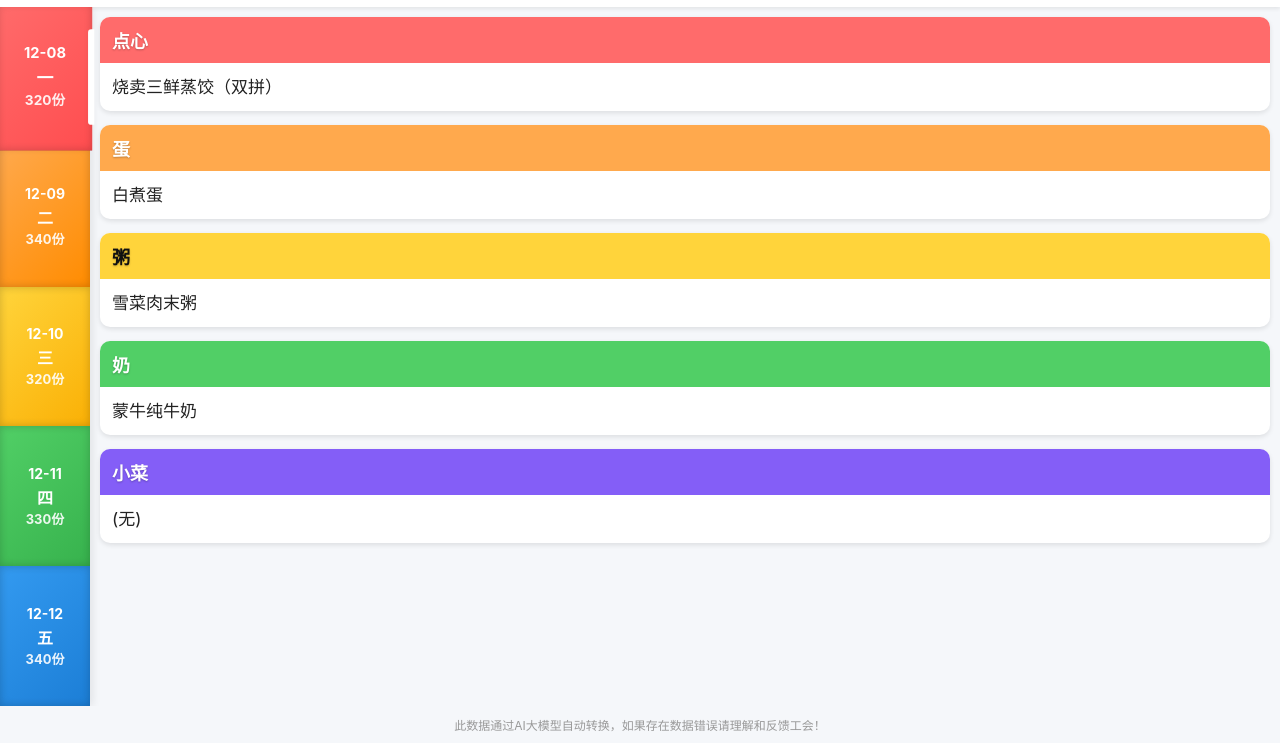
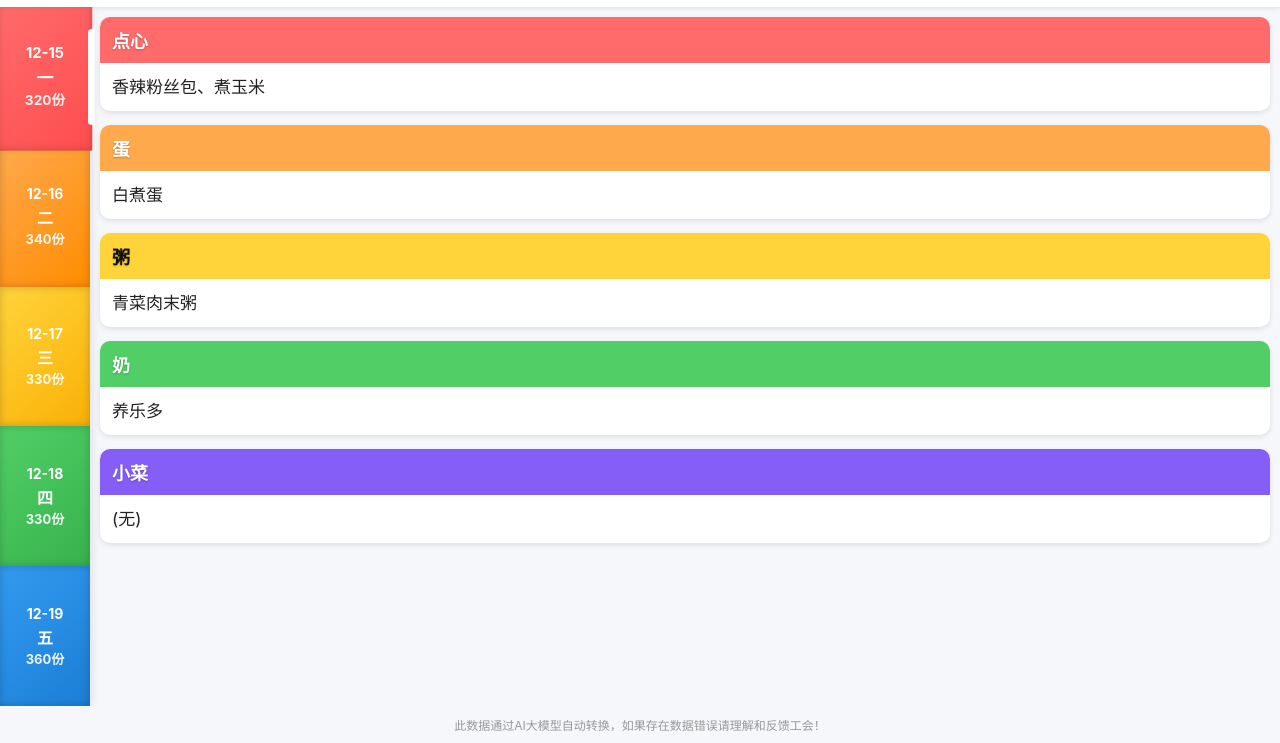
Before and after one commit to sessxiaobo/takeout, a plain HTML site: page index.html in a window 1280 px wide. Shown: the part 57-800 px from the top of the page. Drawn offline with Linux system fonts and the light colour scheme.

Commit message:
Add files via upload

```diff
--- a/index.html
+++ b/index.html
@@ -61,11 +61,11 @@ function serialToDate(n){
 }
 /* 原始数据（与 Excel 内日期保持一致） */
 const raw = [
-    {day:'星期一',date:serialToDate(45999),count:320,点心:'烧卖三鲜蒸饺（双拼）',蛋:'白煮蛋',粥:'雪菜肉末粥',奶:'蒙牛纯牛奶',小菜:''},
-    {day:'星期二',date:serialToDate(46000),count:340,点心:'荠菜肉包、香酥肉饼',蛋:'白煮蛋',粥:'黑米粥',奶:'蒙牛纯牛奶',小菜:'酱瓜'},
-    {day:'星期三',date:serialToDate(46001),count:320,点心:'清美牛奶吐司面包、烤红薯',蛋:'茶叶蛋',粥:'山药肉末粥',奶:'卡士酸奶',小菜:''},
-    {day:'星期四',date:serialToDate(46002),count:330,点心:'南瓜豆沙包、三色鸡蛋饼&自制',蛋:'白煮蛋',粥:'小米粥',奶:'蒙牛纯牛奶',小菜:'萝卜干'},
-    {day:'星期五',date:serialToDate(46003),count:340,点心:'奥尔良鸡肉三明治',蛋:'茶叶蛋',粥:'皮蛋肉末粥',奶:'卫岗酸奶',小菜:''}
+    {day:'星期一',date:serialToDate(46006),count:320,点心:'香辣粉丝包、煮玉米',蛋:'白煮蛋',粥:'青菜肉末粥',奶:'养乐多',小菜:''},
+    {day:'星期二',date:serialToDate(46007),count:340,点心:'清美黑米糕、土豆丝卷饼（自制）',蛋:'白煮蛋',粥:'小米南瓜粥',奶:'蒙牛纯牛奶',小菜:'萝卜干'},
+    {day:'星期三',date:serialToDate(46008),count:330,点心:'饭团、大芝麻球',蛋:'茶叶蛋',粥:'香菇鸡丝粥',奶:'卫岗酸奶',小菜:''},
+    {day:'星期四',date:serialToDate(46009),count:330,点心:'梅干菜肉包、爱维尔菠萝面包',蛋:'白煮蛋',粥:'皮蛋肉末粥',奶:'蒙牛纯牛奶',小菜:'酱瓜'},
+    {day:'星期五',date:serialToDate(46010),count:360,点心:'全麦火腿蛋三明治',蛋:'茶叶蛋',粥:'红豆黑米粥',奶:'卫岗酸奶',小菜:''}
 ];
 
 const clsMap={'星期一':'mon','星期二':'tue','星期三':'wed','星期四':'thu','星期五':'fri'};
```
